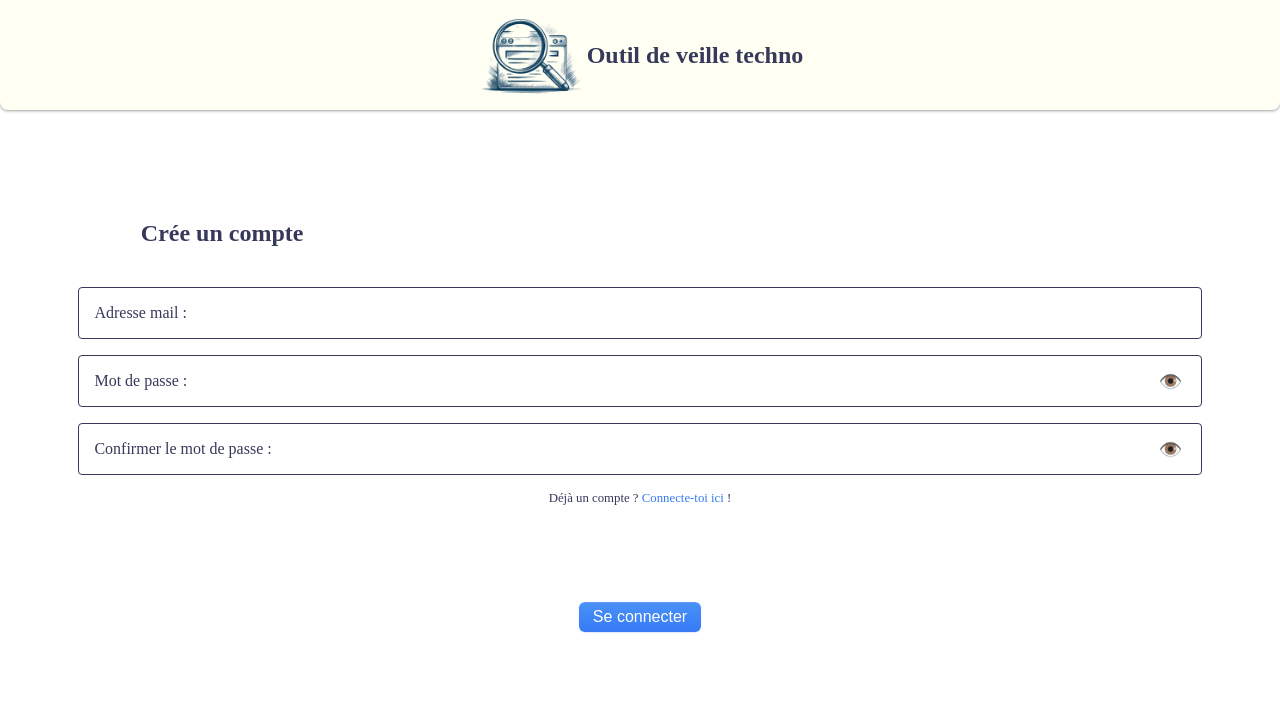
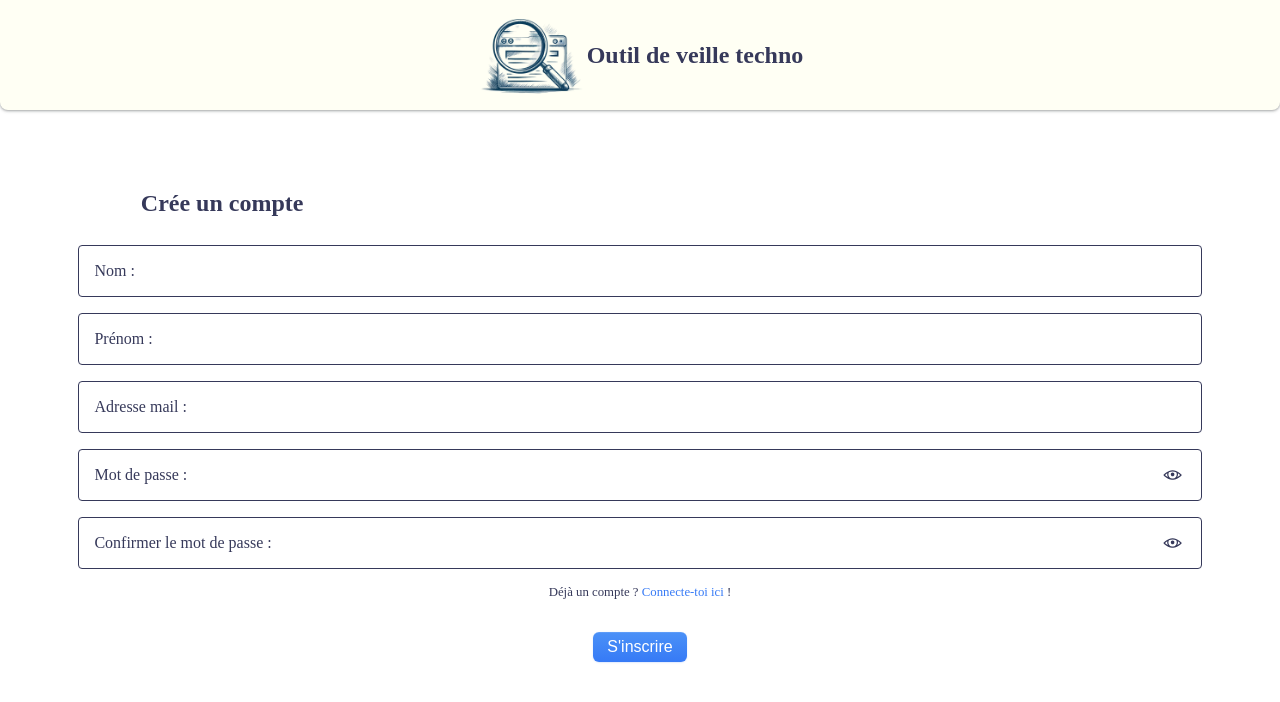
Before and after one commit to Nilyss/outil_veille, a React (Vite) app: page /auth in a window 1280 px wide. Both pictures are taken after a click on the element "Crée en un vite". Shown: the top 702 px of the page. Built offline with nearby package versions, Linux system fonts and the light colour scheme.

Commit message:
finish authForm integration
TODO : submit form & post request

```diff
--- a/package.json
+++ b/package.json
@@ -12,6 +12,7 @@
   "dependencies": {
     "react": "^18.2.0",
     "react-dom": "^18.2.0",
+    "react-icons": "^5.2.1",
     "react-router-dom": "^6.23.1"
   },
   "devDependencies": {
--- a/src/components/authForm/AuthForm.tsx
+++ b/src/components/authForm/AuthForm.tsx
@@ -1,5 +1,8 @@
 // style
 import "./authForm.scss";
+
+// icons
+import { LiaEyeSlash, LiaEyeSolid } from "react-icons/lia";
 
 // types
 import { ReactElement, ChangeEvent } from "react";
@@ -19,6 +22,9 @@ export default function AuthForm(): ReactElement {
   const [password, setPassword] = useState<string>("");
   const [passwordConfirmation, setPasswordConfirmation] = useState<string>("");
   const [showPassword, setShowPassword] = useState<boolean>(false);
+  const [firstName, setFirstName] = useState<string>("");
+  const [lastName, setLastName] = useState<string>("");
+  const [rememberMe, setRememberMe] = useState<boolean>(false);
 
   const handleChangeForm = () => {
     setIsSignUpForm(!isSignUpForm);
@@ -41,6 +47,36 @@ export default function AuthForm(): ReactElement {
     <section id={"authForm"}>
       <form>
         <h2>{authFormTitle}</h2>
+        {isSignUpForm && (
+          <>
+            <div
+              className={`inputWrapper ${lastName.length > 0 ? "hasContent" : ""}`}
+            >
+              <input
+                type={"text"}
+                name={"lastName"}
+                value={lastName}
+                onChange={(e: ChangeEvent<HTMLInputElement>) =>
+                  setLastName(e.target.value)
+                }
+              />
+              <label htmlFor={"lastName"}>Nom : </label>
+            </div>
+            <div
+              className={`inputWrapper ${firstName.length > 0 ? "hasContent" : ""}`}
+            >
+              <input
+                type={"text"}
+                name={"firstName"}
+                value={firstName}
+                onChange={(e: ChangeEvent<HTMLInputElement>) =>
+                  setFirstName(e.target.value)
+                }
+              />
+              <label htmlFor={"firstName"}>Prénom : </label>
+            </div>
+          </>
+        )}
         <div
           className={`inputWrapper userNameWrapper ${userName.length > 0 ? "hasContent" : ""}`}
         >
@@ -68,8 +104,12 @@ export default function AuthForm(): ReactElement {
             }
           />
           <label htmlFor={"password"}>Mot de passe : </label>
-          <span className="togglePassword" onClick={toggleShowPassword}>
-            {showPassword ? "🙈" : "👁️"}
+          <span
+            className="togglePassword"
+            onClick={toggleShowPassword}
+            title={"Afficher / masquer le mot de passe"}
+          >
+            {showPassword ? <LiaEyeSlash /> : <LiaEyeSolid />}
           </span>
         </div>
         {isSignUpForm && (
@@ -85,9 +125,23 @@ export default function AuthForm(): ReactElement {
               }
             />
             <label htmlFor={"password"}>Confirmer le mot de passe : </label>
-            <span className="togglePassword" onClick={toggleShowPassword}>
-              {showPassword ? "🙈" : "👁️"}
+            <span
+              className="togglePassword"
+              onClick={toggleShowPassword}
+              title={"Afficher / masquer le mot de passe"}
+            >
+              {showPassword ? <LiaEyeSlash /> : <LiaEyeSolid />}
             </span>
+          </div>
+        )}
+        {!isSignUpForm && (
+          <div className={`inputWrapper rememberMeWrapper`}>
+            <label htmlFor={"rememberMe"}>Se souvenir de moi ?</label>
+            <input
+              type={"checkbox"}
+              name={"rememberMe"}
+              onChange={() => setRememberMe(!rememberMe)}
+            />
           </div>
         )}
         <div>
@@ -100,7 +154,9 @@ export default function AuthForm(): ReactElement {
           </p>
         </div>
         <div className={"buttonWrapper formButtonWrapper"}>
-          <button className={"button"}>Se connecter</button>
+          <button className={"button"}>
+            {isSignUpForm ? "S'inscrire" : "Se connecter"}
+          </button>
         </div>
       </form>
     </section>
--- a/src/components/authForm/authForm.scss
+++ b/src/components/authForm/authForm.scss
@@ -6,7 +6,7 @@
   align-items: center;
   justify-content: center;
   width: 100%;
-  height: 75dvh;
+  min-height: 75dvh;
   margin: auto;
 }
 
@@ -22,7 +22,7 @@
 #authForm h2 {
   padding-left: 10%;
   align-self: flex-start;
-  margin-bottom: 1em;
+  margin-bottom: .5em;
 }
 
 #authForm .inputWrapper {
@@ -66,6 +66,27 @@
   transform: translateY(0);
 }
 
+#authForm .rememberMeWrapper {
+  margin-top: 0.3em;
+  margin-bottom: 1em;
+  display: flex;
+  flex-flow: row;
+  align-items: center;
+  justify-content: flex-start;
+  gap: 0.5em;
+
+  & label {
+    font-size: 0.8em;
+    position: unset;
+    transform: none;
+  }
+
+  & input {
+    transform: scale(0.8);
+    cursor: pointer;
+  }
+}
+
 #authForm .goToSignUp {
   font-size: 0.8em;
 }
@@ -80,7 +101,7 @@
 }
 
 #authForm .formButtonWrapper {
-  margin-top: 5em;
+  margin-top: 1em;
 }
 
 #authForm .togglePassword {
@@ -91,4 +112,6 @@
   cursor: pointer;
   user-select: none;
   font-size: 1.2em;
+  display: flex;
+  align-items: center;
 }
```
Also changed, not shown: 1 other file (tests, documents, lock files or other folders).
